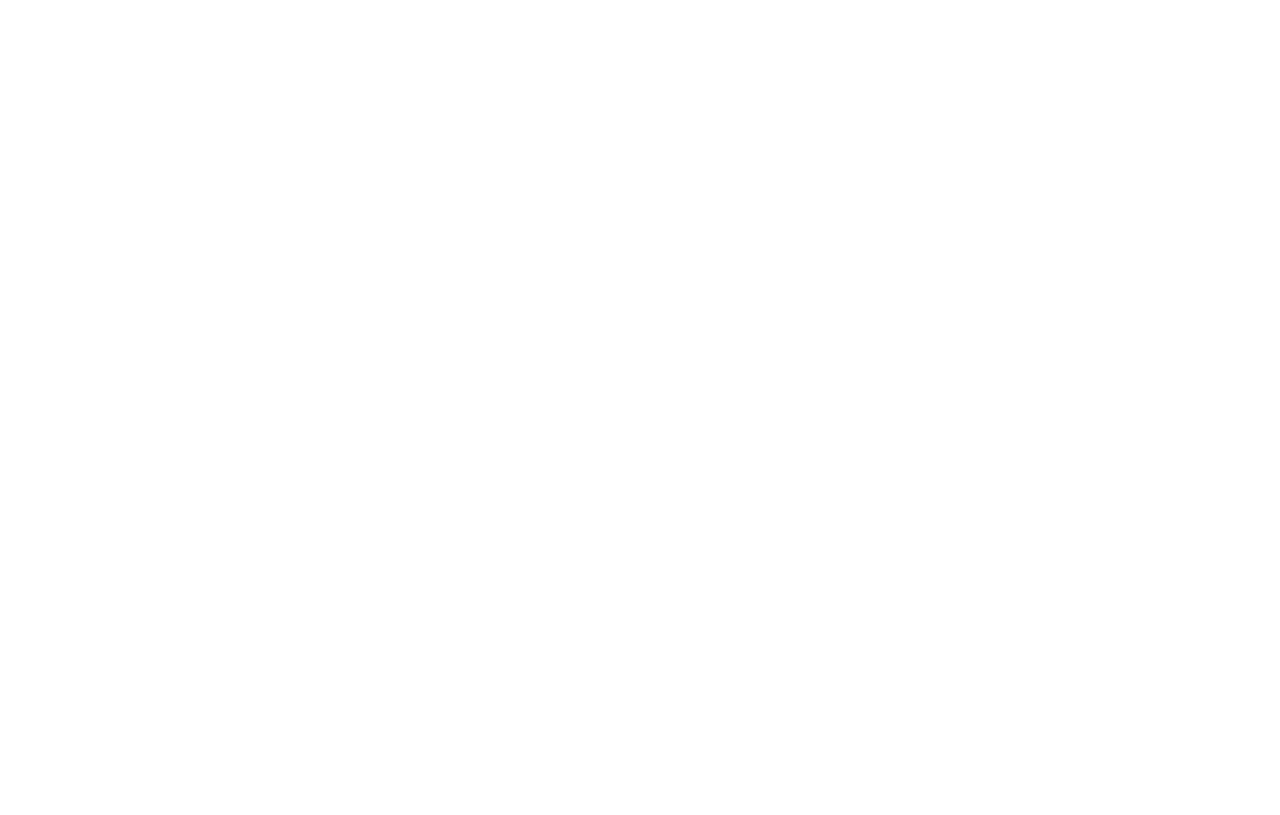
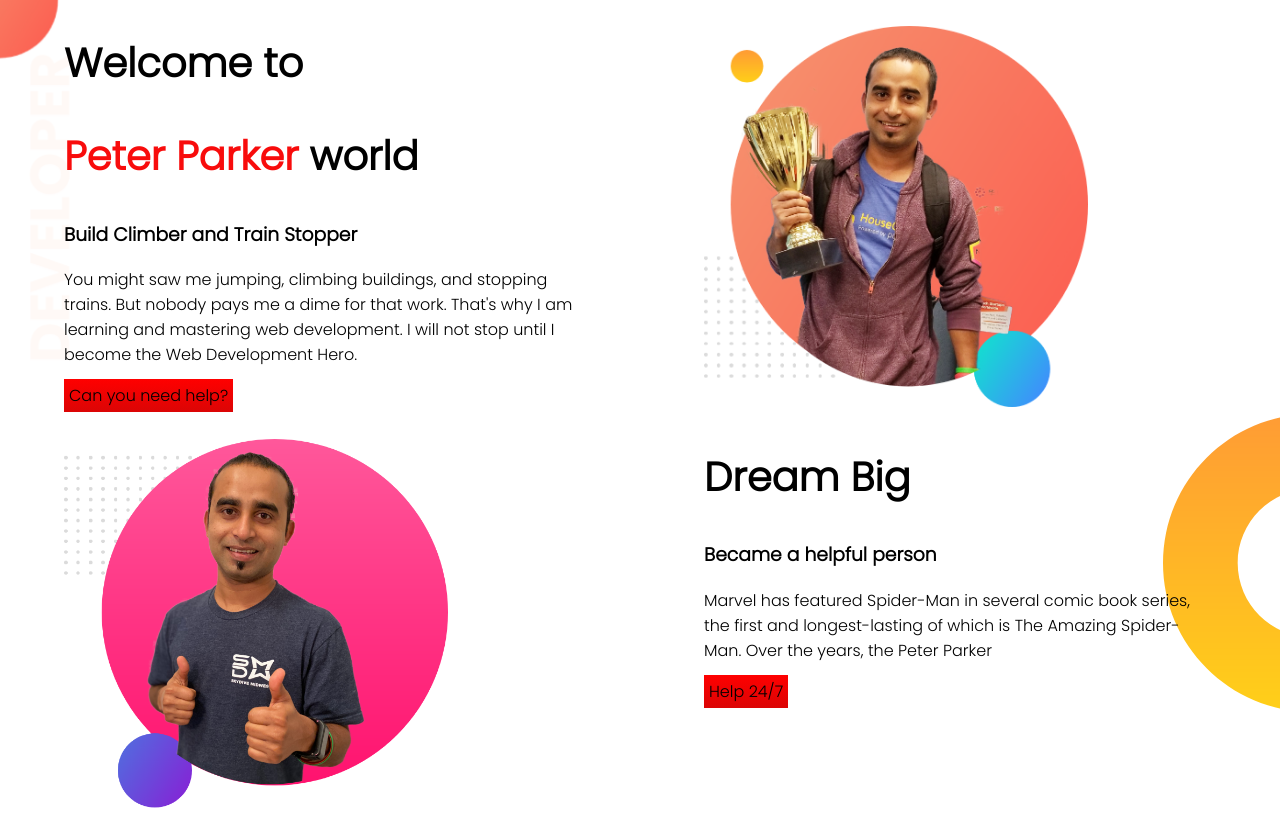
Before and after one commit to NurIslam88500/first_work, a plain HTML site: page index.html in a window 1280 px wide. Drawn offline with Linux system fonts and the light colour scheme.

Commit message:
dream big

```diff
--- a/index.html
+++ b/index.html
@@ -5,10 +5,35 @@
     <meta charset="UTF-8">
     <meta http-equiv="X-UA-Compatible" content="IE=edge">
     <meta name="viewport" content="width=device-width, initial-scale=1.0">
-    <title>Document</title>
+    <title>Spider_Man</title>
+    <link rel="stylesheet" href="style.css">
+    <link rel="preconnect" href="https://fonts.googleapis.com">
+    <link rel="preconnect" href="https://fonts.gstatic.com" crossorigin>
+    <link href="https://fonts.googleapis.com/css2?family=Poppins:wght@300&display=swap" rel="stylesheet">
 </head>
 
 <body>
+    <section class="header">
+        <div class="half_width">
+            <h1 class="firstpart">Welcome to</h1>
+            <h1 class="firstpart"><span class="orange_red">Peter Parker</span> world</h1>
+            <h3>Build Climber and Train Stopper</h3>
+            <p>You might saw me jumping, climbing buildings, and stopping trains. But nobody pays me a dime for that work. That's why I am learning and mastering web development. I will not stop until I become the Web Development Hero.</p>
+            <a class="link_button" target="_blank" href="#">Can you need help?</a>
+
+        </div>
+        <div class="half_width"><img class="images_size" src="images/jhankar.png" alt="Loading"></div>
+    </section>
+    <section class="dream_big">
+        <div class="half_width">
+            <img class="images_size" src=" images/jhankar2.png " alt=" "></div>
+        <div class="half_width ">
+            <h1 class="firstpart ">Dream Big</h1>
+            <h3>Became a helpful person</h3>
+            <p>Marvel has featured Spider-Man in several comic book series, the first and longest-lasting of which is The Amazing Spider-Man. Over the years, the Peter Parker </p>
+            <a target="_blank" class="link_button" href=" # ">Help 24/7</a>
+        </div>
+    </section>
 
 </body>
 
--- /dev/null
+++ b/style.css
@@ -0,0 +1,46 @@
+    body {
+        margin: 0;
+        padding: 0;
+        font-family: 'Poppins', sans-serif;
+    }
+
+    .firstpart {
+        font-size: 40px;
+    }
+
+    .orange_red {
+        color: rgb(248, 12, 12);
+    }
+
+    .link_button {
+        text-decoration: none;
+        background-image: linear-gradient(red, rgb(219, 5, 5));
+        padding: 5px;
+        color: rgb(0, 0, 0);
+        font-style: bold;
+    }
+
+    section {
+        display: flex;
+    }
+
+    .header {
+        background-image: url(images/top-banner.png);
+        background-repeat: no-repeat;
+    }
+
+    .half_width {
+        width: 50%;
+        padding: 0% 5% 0% 5%;
+    }
+
+    .half_width .images_size {
+        width: 75%;
+        padding-top: 5%;
+    }
+
+    .dream_big {
+        background-image: url(images/dream-bg.png);
+        background-repeat: no-repeat;
+        background-position-x: right;
+    }
```
Also changed, not shown: images/dream-bg.png (added), images/exp-bg.png (added), images/jhankar.png (added), images/jhankar2.png (added), images/my-bg.png (added), images/my-bg2.png (added), images/top-banner.png (added).
